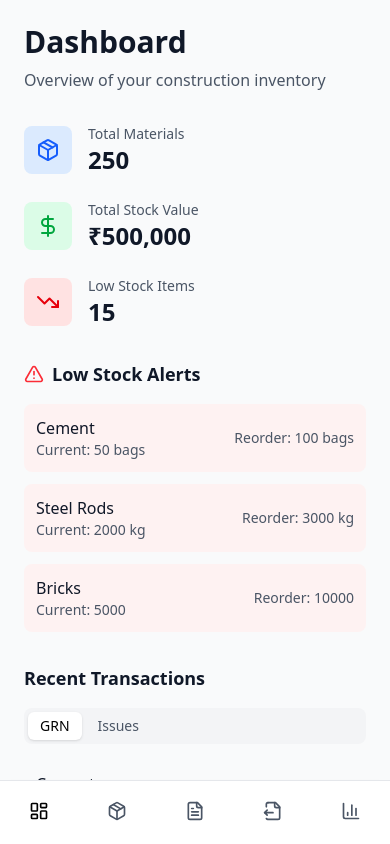
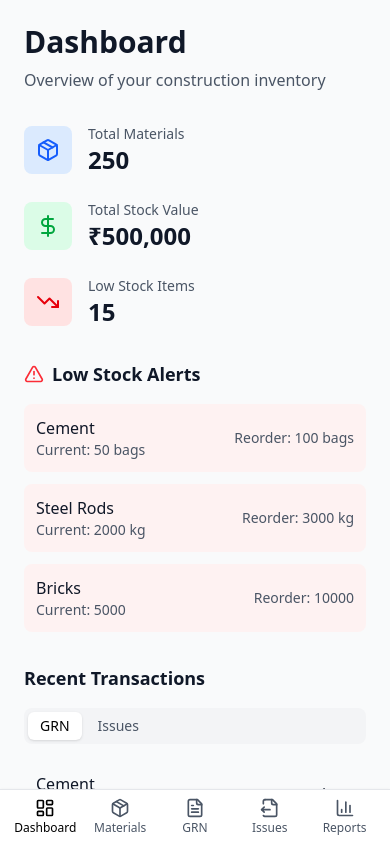
Before and after one commit to karthik-kiran-29/build-enfra, a Next.js app in the folder frontend/: page / in a window 390 px wide. Built offline with nearby package versions, Linux system fonts and the light colour scheme.

Commit message:
feat: enhance Sidebar component with responsive design and improved navigation links

```diff
--- a/frontend/components/Sidebar.tsx
+++ b/frontend/components/Sidebar.tsx
@@ -7,38 +7,34 @@ import {
     FileText,
     FileOutput,
     BarChart3,
+    Settings,
     Building
 } from 'lucide-react'
+import { useState } from 'react'
 
 const navigation = [
     { name: 'Dashboard', href: '/', icon: LayoutDashboard },
     { name: 'Materials', href: '/materials', icon: Package },
     { name: 'GRN', href: '/grn', icon: FileText },
     { name: 'Issues', href: '/issues', icon: FileOutput },
-    { name: 'Reports', href: '/reports', icon: BarChart3 }
+    { name: 'Reports', href: '/reports', icon: BarChart3 },
 ]
 
 export default function Sidebar() {
     const pathname = usePathname()
+    const [open, setOpen] = useState(false)
 
     return (
-        <div
-            className="
-                fixed bottom-0 left-0 w-full h-16 bg-white border-t border-gray-200 flex flex-row
-                md:top-0 md:left-0 md:w-64 md:h-screen md:flex-col md:border-t-0 md:border-r
-                shadow-lg z-30
-            "
-        >
-            <div className="hidden md:flex items-center p-6 border-b border-gray-200">
+        <>
+            {/* Desktop Sidebar */}
+            <div className="hidden md:block w-64 bg-white shadow-lg border-r border-gray-200">
+                <div className="p-6 border-b border-gray-200">
+                    <div className="flex items-center space-x-2">
                         <Building className="h-8 w-8 text-primary-600" />
-                <span className="text-xl font-bold text-gray-900 ml-2">StockWise</span>
+                        <span className="text-xl font-bold text-gray-900">StockWise</span>
                     </div>
-            <nav
-                className="
-                    flex flex-1 flex-row justify-around items-center
-                    md:flex-col md:items-stretch md:justify-start md:mt-6 md:px-3
-                "
-            >
+                </div>
+                <nav className="mt-6 px-3">
                     {navigation.map((item) => {
                         const isActive = pathname === item.href
                         return (
@@ -46,20 +42,45 @@ export default function Sidebar() {
                                 key={item.name}
                                 href={item.href}
                                 className={`
-                                flex flex-col items-center justify-center px-2 py-2 rounded-lg text-xs font-medium transition-colors
+                                    flex items-center px-3 py-2 rounded-lg text-sm font-medium mb-1 transition-colors
                                     ${isActive
-                                    ? 'bg-primary-50 text-primary-700 md:border-r-2 md:border-primary-600'
+                                        ? 'bg-primary-50 text-primary-700 border-r-2 border-primary-600'
                                         : 'text-gray-600 hover:bg-gray-50 hover:text-gray-900'
                                     }
-                                md:flex-row md:justify-start md:items-center md:px-3 md:py-2 md:mb-1 md:text-sm
                                 `}
                             >
-                            <item.icon className="h-5 w-5 mb-1 md:mb-0 md:mr-3" />
-                            <span className=" md:inline hidden ">{item.name}</span>
+                                <item.icon className="mr-3 h-5 w-5" />
+                                {item.name}
                             </Link>
                         )
                     })}
                 </nav>
             </div>
+
+            {/* Mobile/Tablet Bottom Navbar */}
+            <div className="fixed bottom-0 left-0 right-0 z-50 bg-white border-t border-gray-200 shadow md:hidden">
+                <nav className="flex justify-between px-2">
+                    {navigation.map((item) => {
+                        const isActive = pathname === item.href
+                        return (
+                            <Link
+                                key={item.name}
+                                href={item.href}
+                                className={`
+                                    flex flex-col items-center justify-center flex-1 py-2 text-xs font-medium transition-colors
+                                    ${isActive
+                                        ? 'text-primary-700'
+                                        : 'text-gray-600 hover:text-gray-900'
+                                    }
+                                `}
+                            >
+                                <item.icon className="h-5 w-5 mb-0.5" />
+                                {item.name}
+                            </Link>
+                        )
+                    })}
+                </nav>
+            </div>
+        </>
     )
 }
```
Lines whose indentation alone changed are shown as unchanged.
